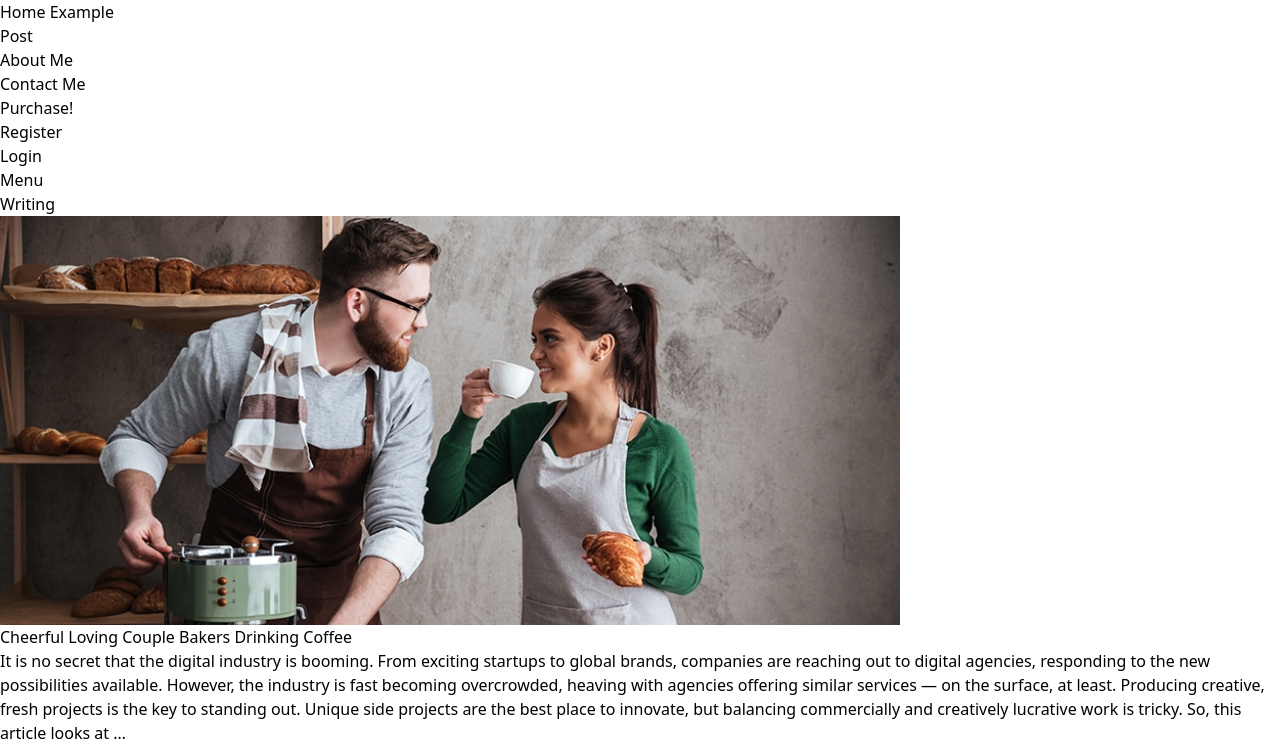
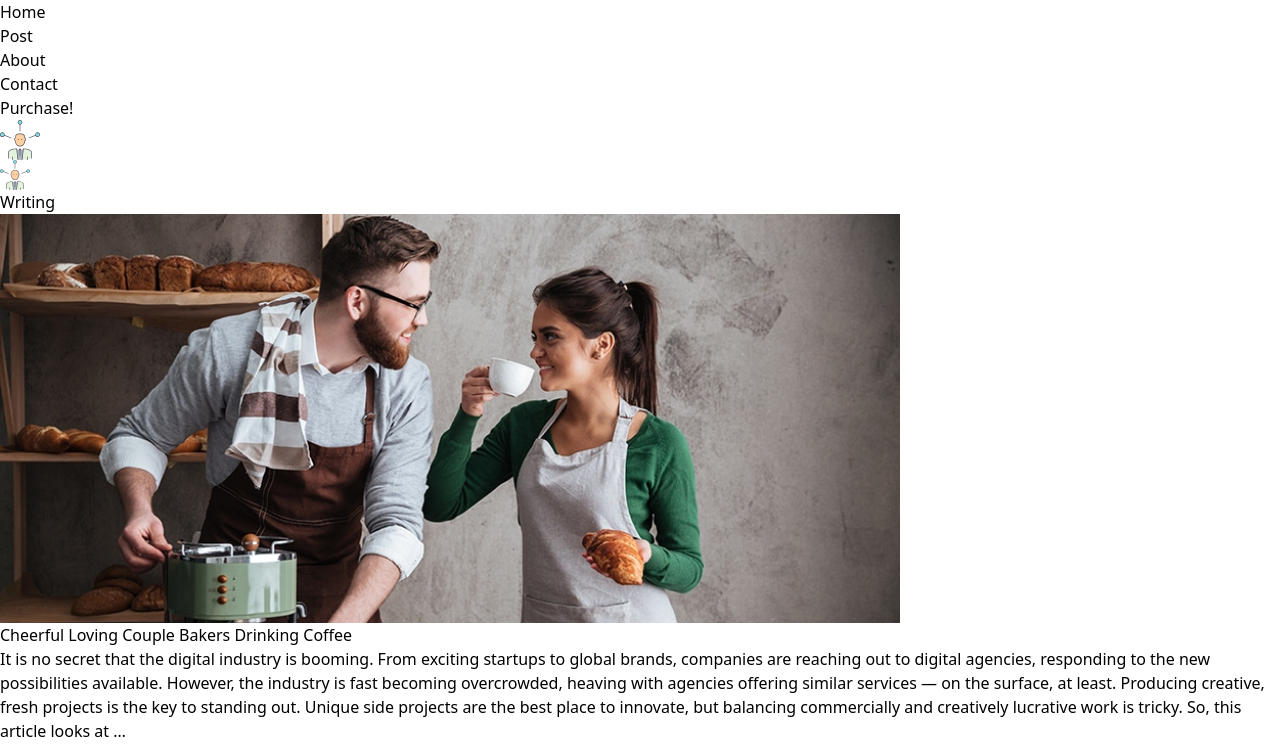
Before and after one commit to unsurep/blogPorject, a Next.js app: page / in a window 1280 px wide. Shown: the top 747 px of the page. Built offline with nearby package versions, Linux system fonts and the light colour scheme.

Commit message:
fixing navbar

```diff
--- a/package.json
+++ b/package.json
@@ -14,10 +14,10 @@
     "bcryptjs": "^2.4.3",
     "mongodb": "^6.10.0",
     "mongoose": "^8.8.0",
-    "next": "15.0.2",
+    "next": "^15.1.6",
     "react": "19.0.0-rc-02c0e824-20241028",
     "react-dom": "19.0.0-rc-02c0e824-20241028",
-    "react-icons": "^5.3.0"
+    "react-icons": "^5.4.0"
   },
   "devDependencies": {
     "daisyui": "^4.12.14",
--- a/src/components/Hero.js
+++ b/src/components/Hero.js
@@ -6,7 +6,7 @@ import Image from "next/image";
 const Hero=()=>{
     return (
         <>
-            <main className="px-[15rem]">
+            <main className="md:px-[15rem] pt-12">
                 <h1 className="flex gap-2 items-center py-10 text-4xl font-bold">Writing <span className="bg-orange-500 p-1 rounded-full"></span></h1>
 
                 <div>
--- a/src/components/Login.js
+++ b/src/components/Login.js
@@ -35,8 +35,8 @@ const Login=()=>{
 
             // calling API
             try {
-                // const res = await axios.post ("http://localhost:3000/api/login", {email, password});
-                const res = await axios.post (`${process.env.NEXT_PUBLIC_ENDPOINT}/api/login`, {email, password});
+                const res = await axios.post ("http://localhost:3000/api/login", {email, password});
+                // const res = await axios.post (`${process.env.NEXT_PUBLIC_ENDPOINT}/api/login`, {email, password});
 
                 if(res.status===401){
                     setError(true)
--- a/src/components/Nav.js
+++ b/src/components/Nav.js
@@ -1,34 +1,73 @@
 'use client'
-import React from "react";
+import React, { useState } from "react";
 import Link from "next/link";
+import Image from "next/image";
 
 const Nav=()=>{
+    const [dropDown, setDropDown]=useState(false);
+
+    const toggleDropDown=()=>{
+        setDropDown(!dropDown)
+    }
+
+
+
     return (
         <>
-            <nav className="hidden md:flex px-[15rem] py-[1rem] shadow-[0px_2px_3px_-1px_rgba(0,0,0,0.1),0px_1px_0px_0px_rgba(25,28,33,0.02),0px_0px_0px_1px_rgba(25,28,33,0.08)]">
-                <ul className="flex gap-4 text-base">
-                    <li className="hover:font-bold cursor-pointer">Home Example</li>
+            <nav className="flex py-[1rem] px-[1rem] md:px-[15rem] items-center justify-between  shadow-[0px_2px_3px_-1px_rgba(0,0,0,0.1),0px_1px_0px_0px_rgba(25,28,33,0.02),0px_0px_0px_1px_rgba(25,28,33,0.08)] fixed z-50 w-full bg-white bg-opacity-45 backdrop-blur-xl ">
+                <ul className="flex gap-2 md:gap-5 text-xs md:text-base">
+                    <li className="hover:font-bold cursor-pointer">Home</li>
                     <li className="hover:font-bold cursor-pointer">Post</li>
-                    <li className="hover:font-bold cursor-pointer">About Me</li>
-                    <li className="hover:font-bold cursor-pointer">Contact Me</li>
+                    <li className="hover:font-bold cursor-pointer">About</li>
+                    <li className="hover:font-bold cursor-pointer">Contact</li>
                     <li className="hover:font-bold cursor-pointer">Purchase!</li>
                 </ul>
 
-                <div className="ml-auto flex gap-4 text-base">
-                    <Link href={'/register'}>
+                <div className="flex gap-4 text-sm">
+
+                    <div className=" cursor-pointer flex items-center ">
+                        {/* medium screen above */}
+                        <div className="hidden md:flex">
+                            <Image src='/user.svg' alt="svg_image" width={40} height={40} className="animate-pulse" />
+                        </div>
+
+
+
+
+                        {/* small screen */}
+                        <div onClick={toggleDropDown} className="md:hidden flex items-center">
+                            <Image src='/user.svg' alt="svg_image" width={30} height={30} className="animate-pulse" />
+                        </div>
+
+                        {
+                            dropDown===true ? (<ul className="absolute top-16 right-6">
+                                <li>Register</li>
+                                <li>Login</li>
+                            </ul>)
+                            :
+                            (<div></div>)
+                        }
+
+
+
+
+                    </div>
+
+
+                    {/* <Link href={'/register'}>
                         <p className="hover:font-bold cursor-pointer">Register</p>
                     </Link>
 
                     <Link href={'/login'}>
                         <p className="hover:font-bold cursor-pointer">Login</p>
-                    </Link>
+                    </Link> */}
                 </div>
             </nav>
 
             {/* phone screen */}
             <nav className="block md:hidden p-[1rem] ">
                 <div className=" flex justify-end">
-                    <h1>Menu</h1>
+                    {/* <h1>Menu</h1> */}
                 </div>
             </nav>
         </>
--- a/src/components/Register.js
+++ b/src/components/Register.js
@@ -58,10 +58,10 @@ const Register=()=>{
             setLoading(true)
 
          try {
-            //  const res = await axios.post ('http://localhost:3000/api/register', {firstName, lastName, email, gender, password})
+             const res = await axios.post ('http://localhost:3000/api/register', {firstName, lastName, email, gender, password})
 
             // api
-            const res = await axios.post (`${process.env.NEXT_PUBLIC_ENDPOINT}/api/register/`, {firstName, lastName, email, gender, password});
+            // const res = await axios.post (`${process.env.NEXT_PUBLIC_ENDPOINT}/api/register/`, {firstName, lastName, email, gender, password});
 
 
              console.log(res)
--- a/src/models/blog.js
+++ b/src/models/blog.js
@@ -38,7 +38,7 @@ blogSchema= new mongoose.Schema({
 
 
 
-}, {timestamps})
+}, {timestamps:true}) ;
 // time stamps help check the time
 
 const blogModel=mongoose.models.blog || mongoose.model('blog', blogSchema)
```
Also changed, not shown: public/user.svg (added), 1 other file (tests, documents, lock files or other folders).
